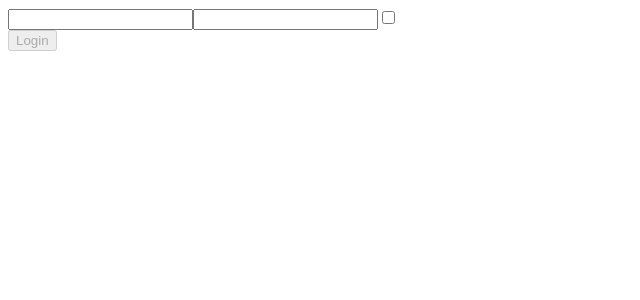
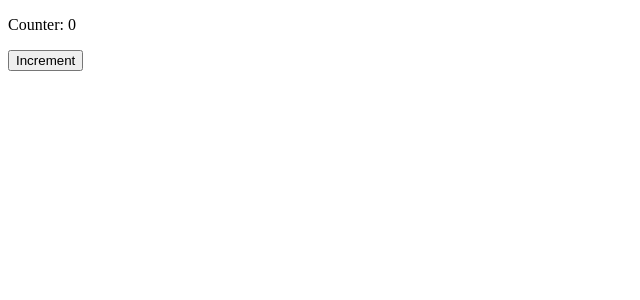
Before and after one commit to hershellayton95/esercizi-react, a React (Create React App) app: page / in a window 1280 px wide. Shown: the top 300 px of the page, without its empty margins (0-640 px from the left). Built offline with nearby package versions, Linux system fonts and the light colour scheme.

Commit message:
use_effect 01

```diff
--- a/src/App.js
+++ b/src/App.js
@@ -1,12 +1,11 @@
 import React from "react";
-import { Login } from "./Login";
-
+import { ClickCounter } from "./ClickCounter";
 export class App extends React.Component {
     render() {
 
         return (
             <div>
-                <Login />
+                <ClickCounter />
             </div>
         )
     }
--- /dev/null
+++ b/src/ClickCounter.js
@@ -0,0 +1,20 @@
+import { useEffect, useState } from "react";
+
+export function ClickCounter() {
+
+    const [counter, setCounter] = useState(0);
+
+    function onCounterChange(counter) {
+        console.log(counter);
+    }
+
+    useEffect(()=>onCounterChange(counter), [counter])
+
+    return (
+        <div>
+            <p>Counter: {counter}</p>
+            <button onClick={() => setCounter(s => s + 1)}>Increment</button>
+        </div>
+    )
+
+}
--- a/src/Login.js
+++ /dev/null
@@ -1,40 +0,0 @@
-import { useState } from "react"
-
-export function Login() {
-    const [data, setData] = useState({
-        username: "",
-        password: "",
-        remember: false
-    })
-
-    const handlerInput = (event) => {
-        const name = event.target.name;
-        const value = event.target.value;
-        const type = event.target.type;
-        const checked = event.target.checked;
-
-        setData({
-            ...data,
-            [name]: type === "checkbox" ? checked : value
-        })
-    }
-
-    function onLogin() {
-        setData({
-                username: data.username,
-                password: data.password,
-                remember: data.remember
-            });
-    }
-
-    return (
-        <div>
-            <input type="text" name="username" value={data.username} onChange={handlerInput} />
-            <input type="password" name="password" value={data.password} onChange={handlerInput} />
-            <input type="checkbox" name="remember" checked={data.remember} onChange={handlerInput} />
-            <div>
-                <button type="button" onClick={onLogin} disabled={!data.username || !data.password}>Login</button>
-            </div>
-        </div>
-    )
-}
```
Also changed, not shown: use state 02.txt (deleted), useEffect - 01.txt (added).
